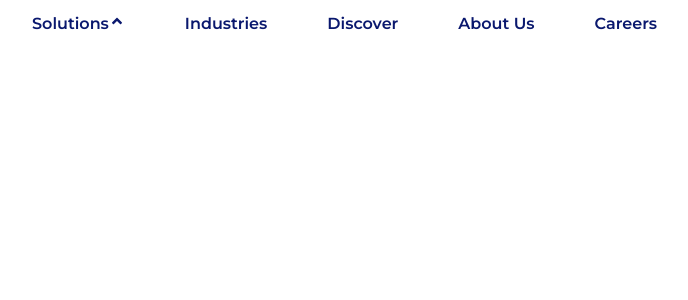
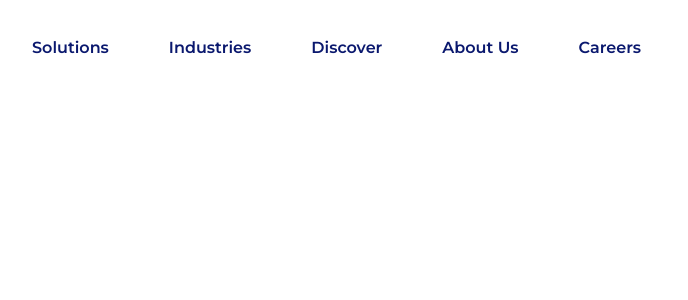
Before and after one commit to Ibrahim-Hossain-Jewel/sidebar-with-react, a React (Create React App) app: page / in a window 1280 px wide. Shown: the top 300 px of the page, without its empty margins (30-718 px from the left). Built offline with nearby package versions, Linux system fonts and the light colour scheme.

Commit message:
dropdown are completed

```diff
--- a/src/components/dropdown/dropdown.component.jsx
+++ b/src/components/dropdown/dropdown.component.jsx
@@ -1,5 +1,5 @@
 import React from "react";
-import { FaAngleDown, FaAngleUp } from 'react-icons/fa';
+//import { FaAngleDown, FaAngleUp } from 'react-icons/fa';
 import './dropdown.styles.scss';
 
 class Dropdown extends React.Component{
@@ -29,10 +29,6 @@ class Dropdown extends React.Component{
           <div className="dd-wrapper">
             <div className="dd-header" onClick={() => this.toggleList()}>
                 <div className = " dd-header-title " >{headerTitle}</div>
-                {listOpen
-                    ? <FaAngleDown />
-                    : <FaAngleUp />
-                }
             </div>
 
       {listOpen && <ul className="dd-list">
--- a/src/components/dropdown/dropdown.styles.scss
+++ b/src/components/dropdown/dropdown.styles.scss
@@ -9,6 +9,13 @@
 .FaAngleDown{
     padding: 100px;
 }
-.splitUp{
-    position:absolute;
+
+.dd-list{
+    list-style: none;
+    position: absolute;
+    padding: 30px;
+    background-color: #F0F0F0;
 }
+.dd-list-item{
+    width: 100%;
+}
--- a/src/components/header/header.component.jsx
+++ b/src/components/header/header.component.jsx
@@ -10,37 +10,37 @@ class Header extends React.Component{
             location: [
                 {
                     id: 0,
-                    title: 'New York',
+                    title: 'Advisory & Consulting',
                     selected: false,
                     key: 'location'
                 },
                 {
                   id: 1,
-                  title: 'Dublin',
+                  title: 'Cloud Services',
                   selected: false,
                   key: 'location'
                 },
                 {
                   id: 2,
-                  title: 'California',
+                  title: 'Contact Centers',
                   selected: false,
                   key: 'location'
                 },
                 {
                   id: 3,
-                  title: 'Istanbul',
+                  title: 'Customer Experience',
                   selected: false,
                   key: 'location'
                 },
                 {
                   id: 4,
-                  title: 'Izmir',
+                  title: 'Data Analytics',
                   selected: false,
                   key: 'location'
                 },
                 {
                   id: 5,
-                  title: 'Oslo',
+                  title: 'Data Center',
                   selected: false,
                   key: 'location'
                 }
@@ -53,7 +53,7 @@ class Header extends React.Component{
             <div className="header">
                 <div className="options">
                     <div className="pages">
-                        <span className="option">
+                        <span className="option dropdownHeader">
                             <Dropdown title = "Solutions" list = {this.state.location} />
                         </span>
                         <span className="splitUp">
--- a/src/components/header/header.styles.scss
+++ b/src/components/header/header.styles.scss
@@ -5,8 +5,8 @@
 }
 $navBackground : #ffffff;
 $navFontColor : #0A186E;
-.header{
-
+.pages{
+    display: flex;
 }
 .options{
     background-color: $navBackground;
@@ -14,11 +14,14 @@ $navFontColor : #0A186E;
     margin: 0 auto;
 
 }
+.dropdownHeader{
+
+}
 .option{
     font-size: 16px;
     display: inline-block;
     cursor: pointer;
-    padding: 0px 30px;
+    padding: 24px 30px;
     font-weight: 600;
     font-style: normal;
     ;
```
